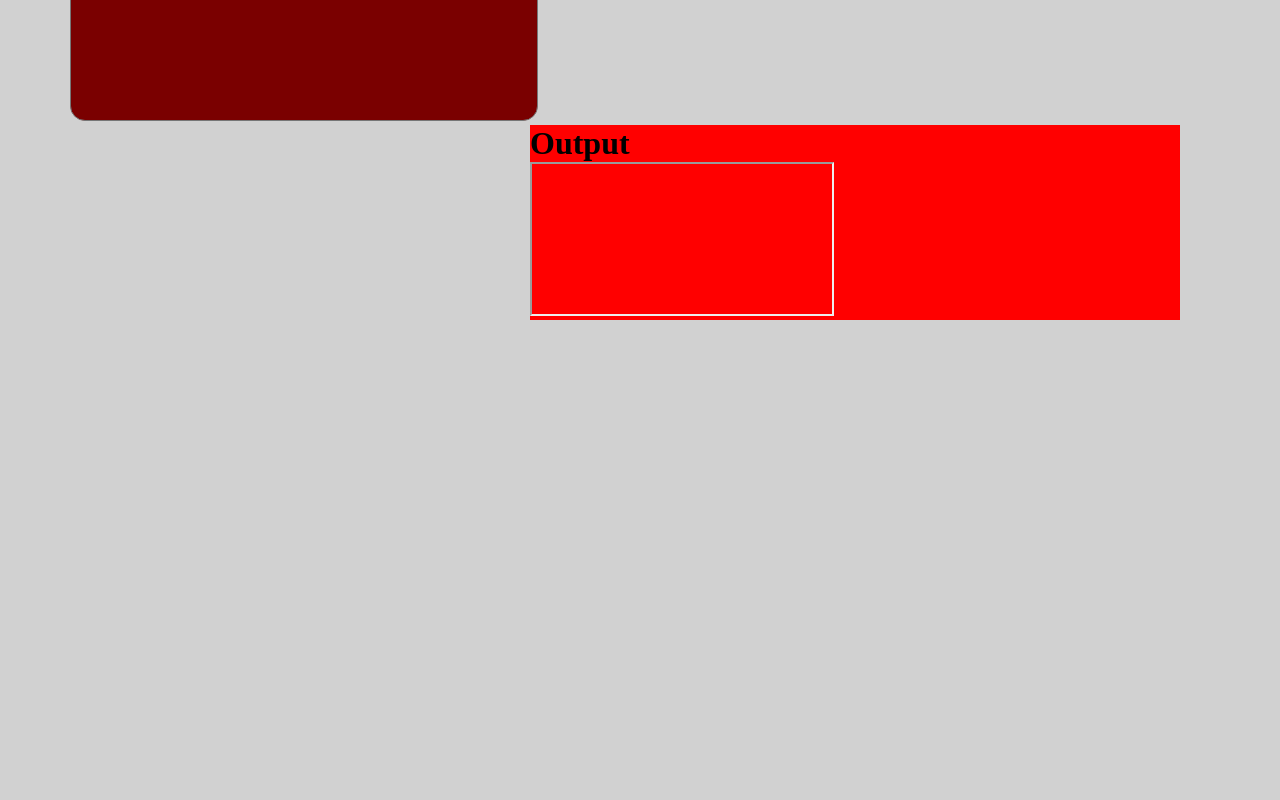
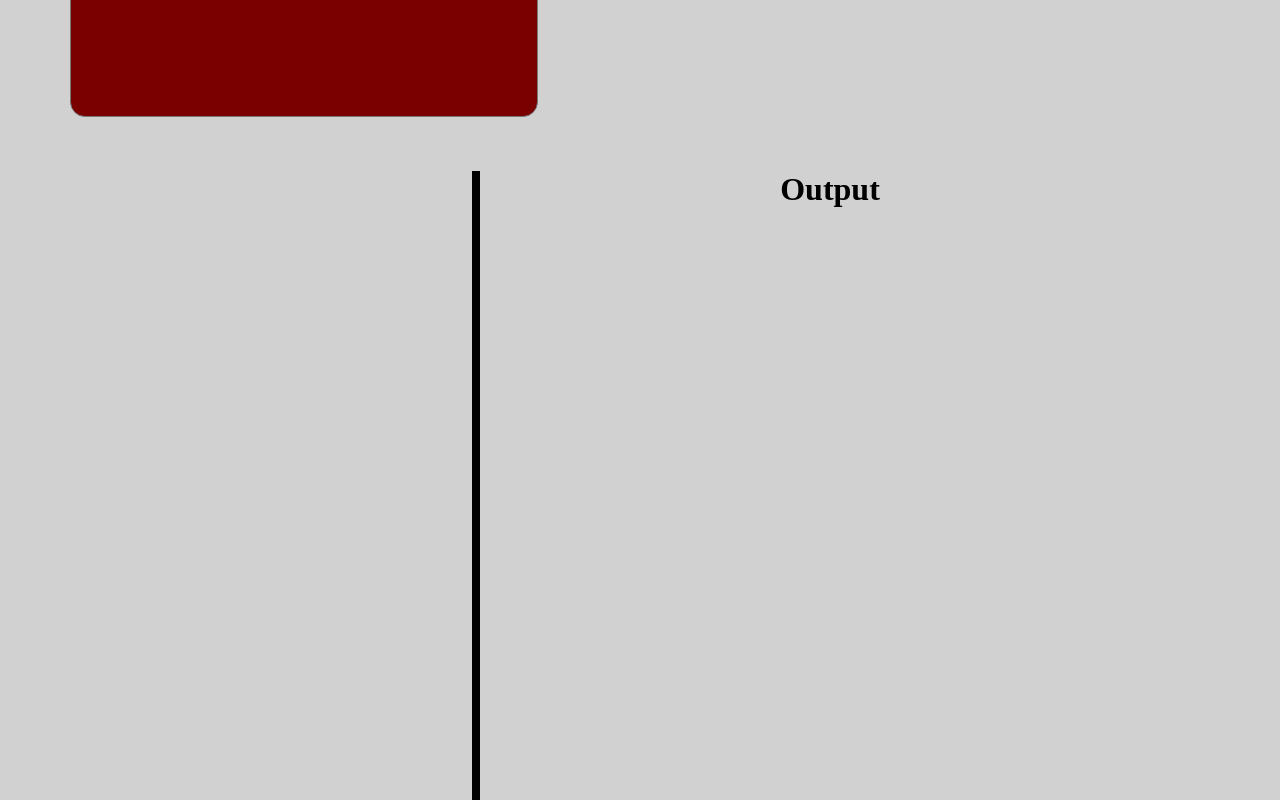
Before and after one commit to Kuhite/Code-Editor, a React (Create React App) app: page / in a window 1280 px wide. Shown: the part 1420-2220 px from the top of the page. Before the commit the page ends 1740 px from the top, so only its background shows below. Built offline with nearby package versions, Linux system fonts and the light colour scheme.

Commit message:
Output Css done

```diff
--- a/src/App.css
+++ b/src/App.css
@@ -1,6 +1,7 @@
 *{
     margin:0;
     padding:0;
+    @import url('https://fonts.googleapis.com/css2?family=Noto+Sans+Display:wght@200&display=swap');
 }
 
 body{
@@ -103,19 +104,22 @@ form{
     transition: .2s;
 }
 
-#html textarea{
+#htmlc{
     background-color: rgb(0, 70, 0);
     color:white;
+    display: block;
 }
 
 #css textarea{
     background-color: rgb(0, 0, 109);
     color:white;
+
 }
 
 #js textarea{
     background-color: rgb(122, 0, 0);
     color:white;
+
 }
 
 textarea{
@@ -130,6 +134,22 @@ textarea{
 .output{
     float:right;
     margin-right: 100px;
-    background-color: red;
+    margin-top: 50px;;
+    width:700px;
+    text-align: center;
+    height:180vh;
+    border-left: 8px solid black;
+}
+
+.output h1 {
+    margin-bottom: 15px;
+}
+
+iframe{
     width:650px;
+    height: 90vh;
+    margin-left: 20px;
+    border:none;
+    padding:10px;
+
 }
--- a/src/components/output.js
+++ b/src/components/output.js
@@ -1,11 +1,9 @@
 import {useRef} from 'react';
-
 
 const Output = () => {
     const htmlContainer = useRef(null);
     const cssContainer = useRef(null);
     const jsContainer = useRef(null);
-
 
 
     const DisplayOutput = (e) => {
@@ -44,17 +42,17 @@ const Output = () => {
 
                 <div id = "html" >
                     <button>HTML</button><br/>
-                    <textarea ref={htmlContainer}></textarea>
+                    <textarea ref={htmlContainer} id="htmlc"></textarea>
                 </div>
 
                 <div id = "css" >
                     <button>CSS</button><br/>
-                    <textarea ref={cssContainer}></textarea>
+                    <textarea ref={cssContainer} id="cssc"></textarea>
                 </div>
 
                 <div id = "js">
                     <button>JS</button><br/>
-                    <textarea ref={jsContainer}></textarea>
+                    <textarea ref={jsContainer} id="jsc"></textarea>
                 </div>
 
                 </form>
@@ -62,8 +60,7 @@ const Output = () => {
 
             <div className = "output">
                 <h1>Output</h1>
-                <a><iframe  id ="iframe" title="Output"></iframe></a>
-                <div id="FinalOutput"></div>
+                <iframe  id ="iframe" title="Output"></iframe>
             </div>
 
         </div>
```
